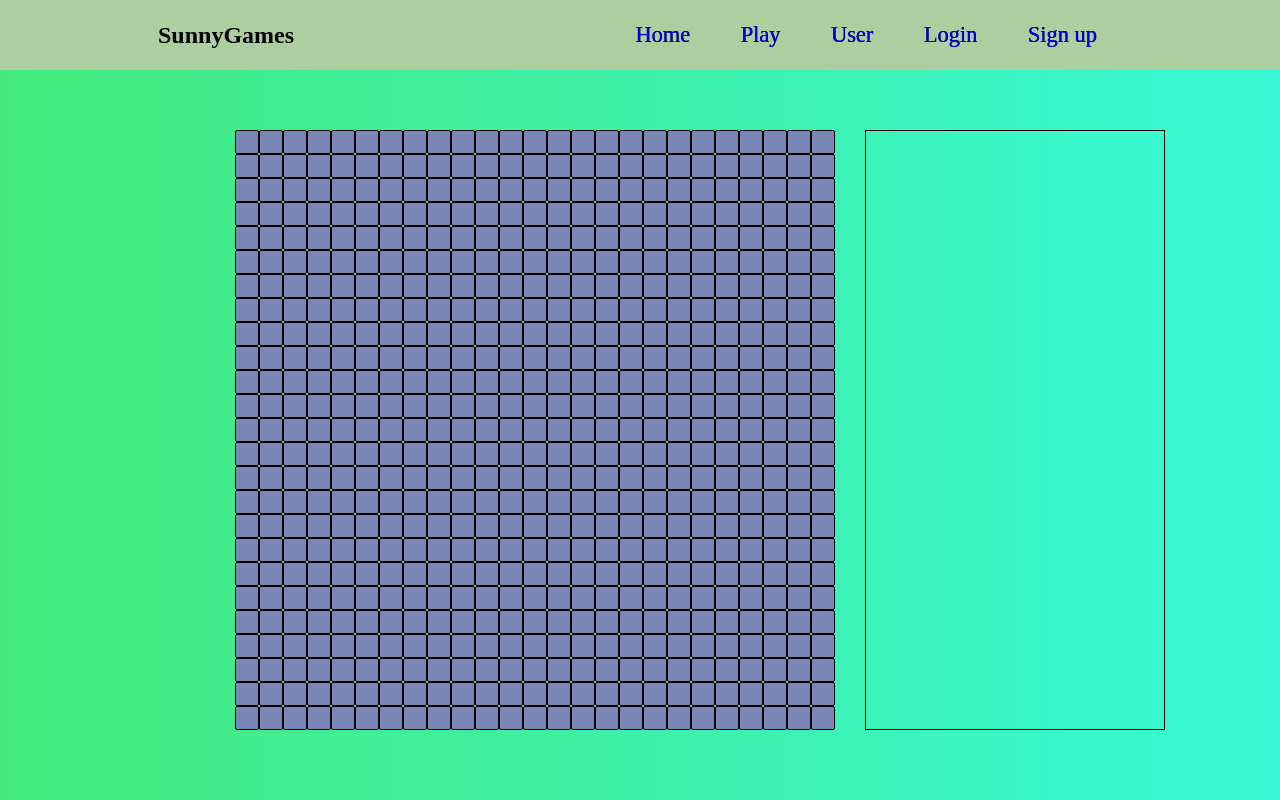
After one commit to haudev11/SunnyGames, a Symfony app: template templates/game/view.html.twig in a window 1280 px wide; the page is wider, and only the part inside the window is pictured. The commit adds this page. Run offline with Twig, Linux system fonts and the light colour scheme; the template is opened without the code that fills it, so the values that code supplies are empty; some libraries are stand-ins or nearby versions.

Commit message:
add game view

```diff
--- /dev/null
+++ b/public/css/game.css
@@ -0,0 +1,48 @@
+.container {
+  width: 1400px;
+  height:700px;
+  margin: auto;
+  margin-top: 10px;
+  display: flex;
+  justify-content:center;
+  align-items: center;
+}
+.board {
+  width: 610px;
+  height: 600px;
+  display: flex;
+  flex-wrap: wrap;
+}
+#info {
+  width: 300px;
+  height: 600px;
+  margin-left: 20px;
+  border: 1px solid #000;
+  display: flex;
+  flex-direction: column;
+  justify-content: space-between;
+}
+.item {
+  width: 24px;
+  height: 24px;
+  border: 1px solid black;
+  border-radius: 2px;
+  cursor: pointer;
+  background-color: #7A86B6;
+  color: white;
+  text-align: center;
+}
+.item:hover {
+  background-color: #ECB390;
+}
+.user{
+  padding-top: 10px;
+  width: 100%;
+  height: 100px;
+  font-size: 30px;
+  text-align: center;
+}
+.disable {
+  font-size: 0;
+  display: none;
+}
--- a/public/css/view_wait_game.css
+++ b/public/css/view_wait_game.css
@@ -45,3 +45,6 @@ h1{
   width: 70px;
   height: 25px;
 }
+a {
+  text-decoration: none;
+}
--- /dev/null
+++ b/templates/game/view.html.twig
@@ -0,0 +1,26 @@
+{% extends 'base.html.twig' %}
+  {% block stylesheets %}
+    {{parent()}}
+    <link rel="stylesheet" href="{{asset('css/game.css')}}">
+  {% endblock %}
+{% block body %}
+<div id="userID" class="disable">{{app.user.id}}</div>
+  <div class="container">
+    <div id="board" class="board">
+    </div>
+    <div id="info" >
+      <div id="UserOne" class="user">
+        <div class="name">{{currentGame.UserOne.name}}</div>
+        <div id="user1ID" class="disable">{{currentGame.UserOne.id}}</div>
+      <div id="UserTwo" class="user">
+        <div class="name">{{currentGame.UserTwo.name}}</div>
+        <div id="user2ID" class="disable">{{currentGame.UserTwo.id}}</div>
+      </div>
+    </div>
+  </div>
+  <div id="gamePlay" class="disable">{{currentGame.gamePlay}}</div>
+  {% block footer %}
+  {% endblock %}
+  <script src="{{asset('js/game.js')}}"></script>
+
+{% endblock %}
--- a/templates/user/view.html.twig
+++ b/templates/user/view.html.twig
@@ -27,7 +27,7 @@
         {% for game in games %}
                 {% if (game.Result == 1 and user == game.UserOne)or
                       (game.Result == 2 and user == game.UserTwo)%}
-                      <a class="game green" href="#">
+                      <a class="game green" href="{{path('app_view_game', {'id': game.id})}}">
                         <div class="game-item ">{{game.id}}</div>
                         <div class="game-item">{{game.UserOne.id}}</div>
                         <div class="game-item">{{game.UserTwo.id}}</div>
@@ -35,7 +35,7 @@
                         <div class="game-item">{{game.GameAt.format('Y/m/d h:i:s')}}</div>
                     </a>
                 {% else %}
-                    <a class="game red" href="#">
+                    <a class="game red" href="{{path('app_view_game', {'id': game.id})}}">
                         <div class="game-item ">{{game.id}}</div>
                         <div class="game-item">{{game.UserOne.id}}</div>
                         <div class="game-item">{{game.UserTwo.id}}</div>
```
Also changed, not shown: public/js/game.js (added, +32 -0 lines), src/Controller/GameController.php (+14 -2 lines), templates/game/index.html.twig (deleted, +0 -20 lines), templates/wait_game/view.html.twig (+6 -1 lines).
